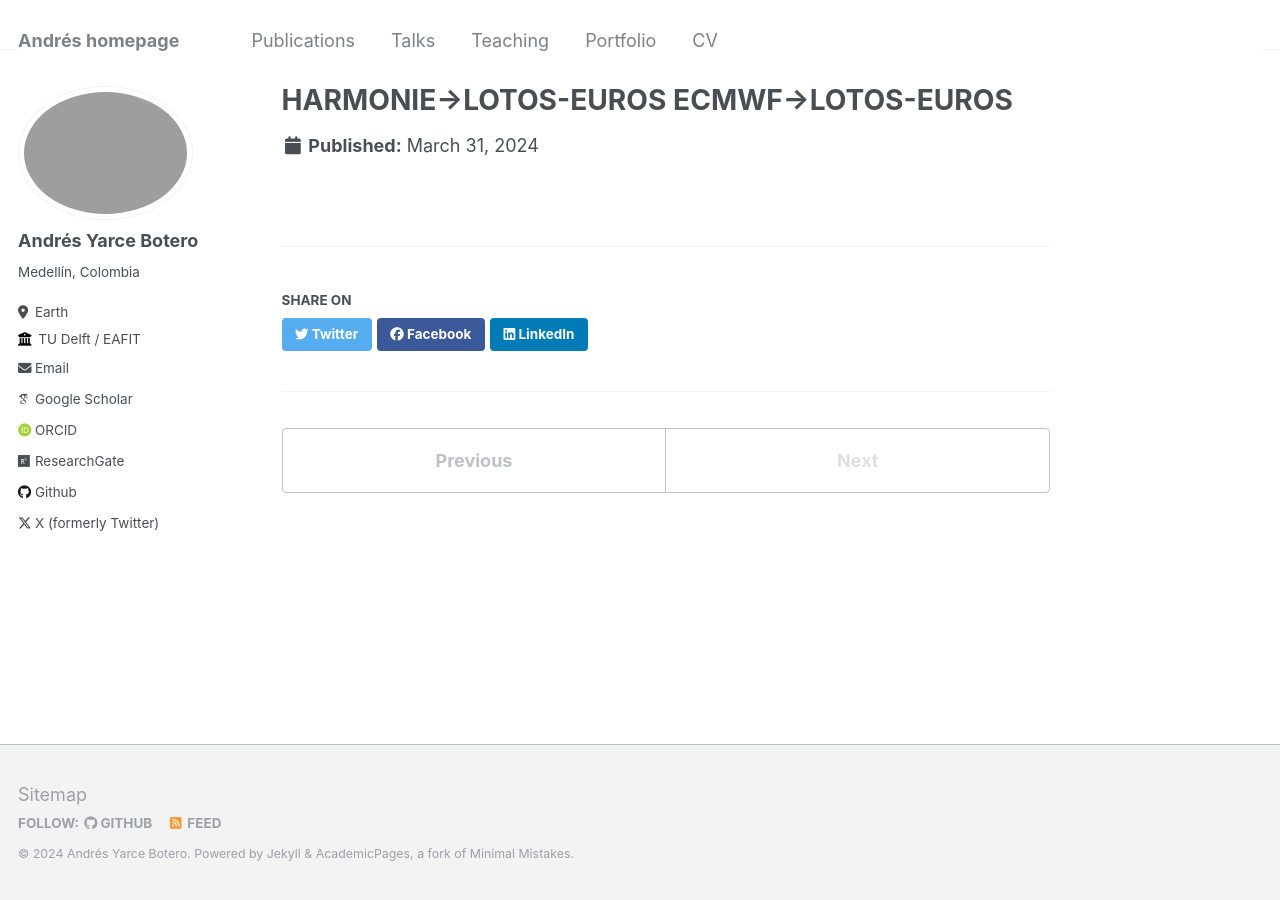
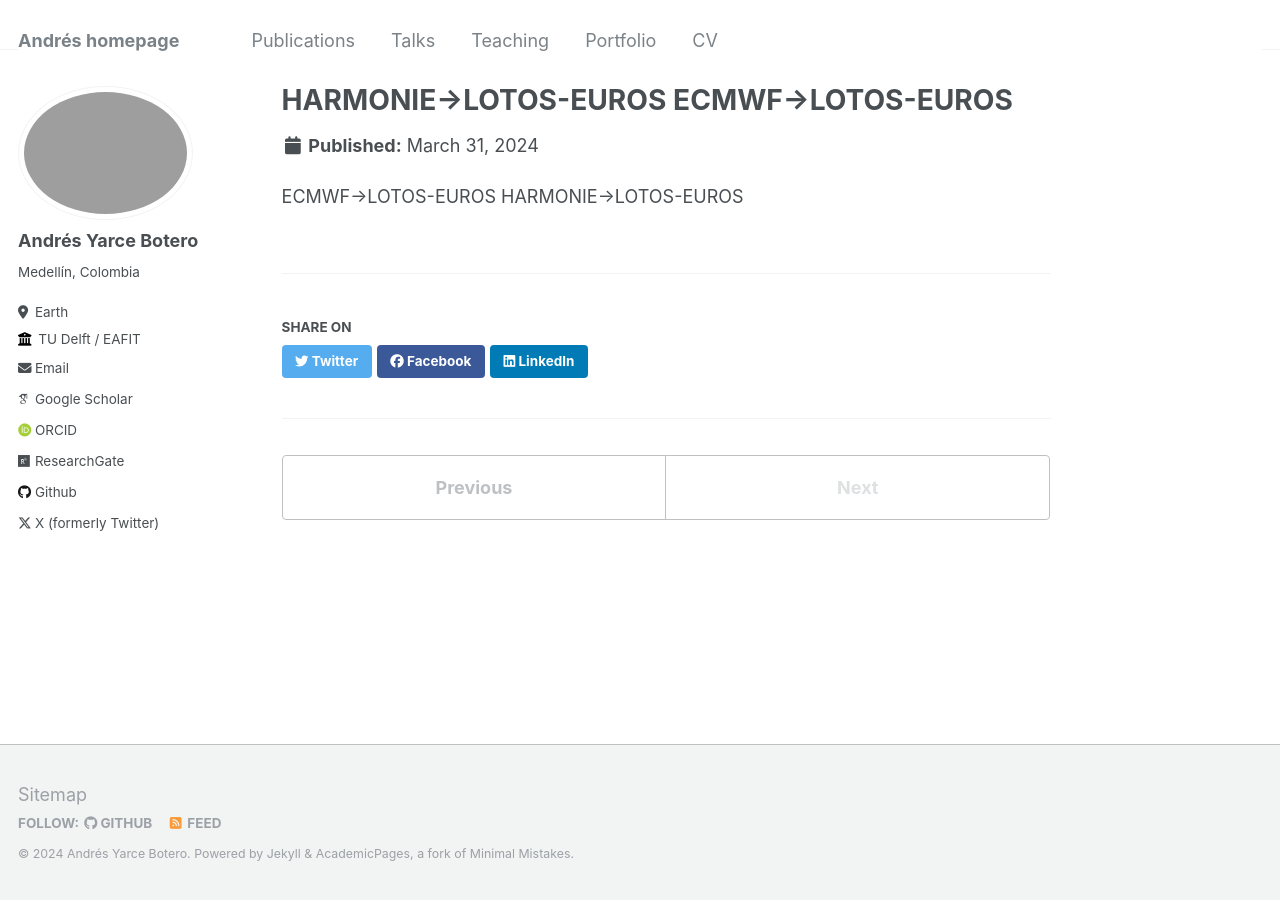
Before and after one commit to ayarceb/ayarceb.github.io, a Jekyll site: the page built from _portfolio/portfolio-2.html, in a window 1280 px wide. Built offline with Jekyll 4.4.1, drawn with Linux system fonts in a browser that asks for light colours; some web fonts are replaced.

Commit message:
Update portfolio-2.html

```diff
--- a/_portfolio/portfolio-2.html
+++ b/_portfolio/portfolio-2.html
@@ -2,3 +2,6 @@
 title: "HARMONIE->LOTOS-EUROS   ECMWF->LOTOS-EUROS"
 excerpt: "High resolution meteorology coupling with chemistry transport model <br/><img src='/images/ECMWF_2021_07.gif' style='width: 50%;'><img src='/images/HARMONIE_2021_07.gif' style='width: 50%;'>"
 ---
+
+
+ECMWF->LOTOS-EUROS     HARMONIE->LOTOS-EUROS
```
